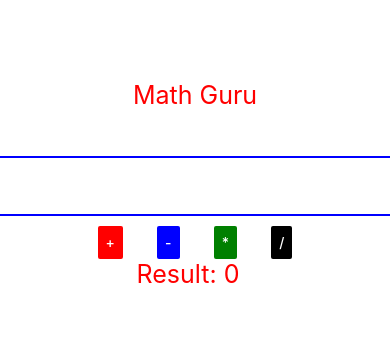
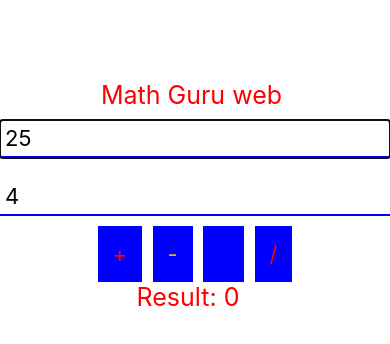
Before and after one commit to babar515/react-native, a React Native app: screen / in a window 390 px wide. Shown: the top 344 px of the page. Built offline with nearby package versions, Linux system fonts and the light colour scheme.

Commit message:
Platform based Code,Custom Button and Custom Components

```diff
--- a/App.js
+++ b/App.js
@@ -1,11 +1,11 @@
 import React ,  { useState } from 'react';
-import {StyleSheet, View, Text, Button ,TextInput} from 'react-native';
-
+import {StyleSheet, View, Text ,TextInput , Platform} from 'react-native';
+import Button from './components/Button';
 
 const App = props => {
 let [result , setResult] = useState(0);
-let [num1 , setNum1] = useState('');
-let [num2 , setNum2] = useState('');
+let [num1 , setNum1] = useState('25');
+let [num2 , setNum2] = useState('4');
 
 
 
@@ -13,32 +13,33 @@ let [num2 , setNum2] = useState('');
   return(
 
       <View style = {styles.container}>
-        <Text style = {styles.text} >Math Guru</Text>
+        <Text style = {styles.text}  >Math Guru {Platform.OS} </Text>
 
-        <TextInput style ={styles.input} autoCapitalize='none' keyboardType='number-pad' autoFocus={false} value={num1} onChangeText={val => setNum1(val)} />
+        <TextInput style ={styles.input} autoCapitalize='none' keyboardType='number-pad' autoFocus={true} value={num1} onChangeText={val => setNum1(val)} />
         <TextInput style ={styles.input} autoCapitalize='none' keyboardType='number-pad' autoFocus={false}  value={num2} onChangeText={val => setNum2(val)}/>
 
         <View style = {styles.btncontainer}>
 
-        <Button style = {{fontSize:30}} title = "+" color='red' onPress={()=>{
+        <Button style = {{color:'red'}} title = "+"  onPress={()=>{
           const val1 = parseFloat(num1)
           const val2 = parseFloat(num2)
           setResult(val1+val2)
 
         }} />
-        <Button style = {{fontSize:30}} title = "-" color='blue' onPress={()=>{
+
+        <Button style = {{color:'orange'}} title = "-" onPress={()=>{
           const val1 = parseFloat(num1)
           const val2 = parseFloat(num2)
           setResult(val1-val2)
 
         }} />
-        <Button style = {{fontSize:30}} title = "*" color='green'onPress={()=>{
+        <Button style = {{color:'blue'}} title = "*" onPress={()=>{
           const val1 = parseFloat(num1)
           const val2 = parseFloat(num2)
           setResult(val1*val2)
 
         }} />
-        <Button style = {{fontSize:30}} title = "/" color='black' onPress={()=>{
+        <Button  title = "/" onPress={()=>{
           const val1 = parseFloat(num1)
           const val2 = parseFloat(num2)
           if(val2 <= 0)
--- /dev/null
+++ b/components/Button.js
@@ -0,0 +1,34 @@
+import React  from 'react';
+import {StyleSheet, Text, TouchableOpacity, ImagePropTypes,Platform, addons} from 'react-native';
+
+const Button = props => {
+
+    return(
+        <TouchableOpacity onPress = {props.onPress}>
+        <Text  style={[styles.buttons, props.style]} >{props.title}</Text>
+        </TouchableOpacity>
+
+    )
+}
+
+const styles = StyleSheet.create({
+
+    buttons:{
+    textAlign:'center',
+      //backgroundColor:'black',
+      fontSize:22,
+     padding:15,
+     color: 'red',
+     ...Platform.select({
+         ios:{
+            backgroundColor:'grey',
+         },
+         android:{
+            backgroundColor:'black',
+         },
+         web:{backgroundColor:'blue',}
+     })
+    }
+  });
+
+export default Button;
```
